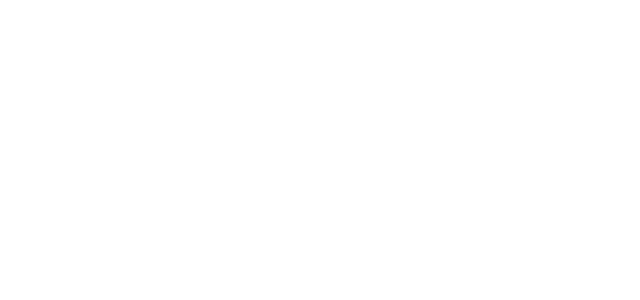
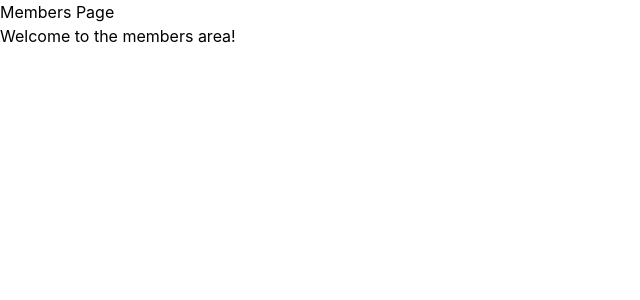
Before and after one commit to madrian31/App_1, a React (Vite) app: page /members in a window 1280 px wide. Before the commit this address had no page. Shown: the top 300 px of the page, without its empty margins (0-640 px from the left). Built offline with nearby package versions, Linux system fonts and the light colour scheme.

Commit message:
update members components

```diff
--- /dev/null
+++ b/src/components/modals/login_modal/LoginModal.tsx
@@ -0,0 +1,17 @@
+import type { ReactNode } from "react";
+
+type LoginModalProps = {
+  onClose: () => void;
+  children: ReactNode;
+};
+
+export function LoginModal({ onClose, children }: LoginModalProps) {
+  return (
+    <div className="modal-backdrop" onClick={onClose}>
+      <div className="modal-content" onClick={(e) => e.stopPropagation()}>
+        {children}
+        <button onClick={onClose}>Close</button>
+      </div>
+    </div>
+  );
+}
--- a/src/components/sidebar/sidebar.css
+++ b/src/components/sidebar/sidebar.css
@@ -27,7 +27,7 @@
 
 .sidebar {
   flex: 1 1 auto;
-  overflow-y: auto;
+  overflow-y: hidden;
   overflow-x: hidden;
   list-style: none;
   margin: 0;
--- /dev/null
+++ b/src/pages/Members/Members.tsx
@@ -0,0 +1,8 @@
+export default function Members() {
+    return (
+        <div className="members-page">
+            <h1>Members Page</h1>
+            <p>Welcome to the members area!</p>
+        </div>
+    );
+}
--- a/src/routes/AppRoutes.tsx
+++ b/src/routes/AppRoutes.tsx
@@ -1,12 +1,16 @@
 import { Routes, Route, Navigate } from "react-router-dom";
 import Dashboard from "../pages/Dashboard/Dashboard";
 import LoginPage from "../pages/Login/Login";
+import Members from "../pages/Members/Members";
 
 export default function AppRoutes() {
   return (
     <Routes>
       <Route path="/" element={<Navigate to="/login" replace />} />
+
       <Route path="/dashboard" element={<Dashboard />} />
+      <Route path ="/members" element={<Members />} />
+
       <Route path="/login" element={<LoginPage />} />
     </Routes>
   );
--- a/src/services/menu/MenuService.ts
+++ b/src/services/menu/MenuService.ts
@@ -12,7 +12,7 @@ export class MenuService implements IMenuService {
         {
             sortOrder: 10, name: 'Members', iconClass: 'fa-solid fa-users', path: '',
             subMenuItems: [
-                { sortOrder: 11, name: 'All Members', iconClass: 'fa-solid fa-list', path: '/AllMembers' },
+                { sortOrder: 11, name: 'All Members', iconClass: 'fa-solid fa-list', path: '/members' },
                 { sortOrder: 12, name: 'Pledgers', iconClass: 'fa-solid fa-hand-holding-heart', path: '/PledgesMembers' },
                 { sortOrder: 19, name: 'Archives', iconClass: 'fa-solid fa-box', path: '/ArchivesMembers' }
             ]
```
Also changed, not shown: src/pages/Members/members.css (added).
